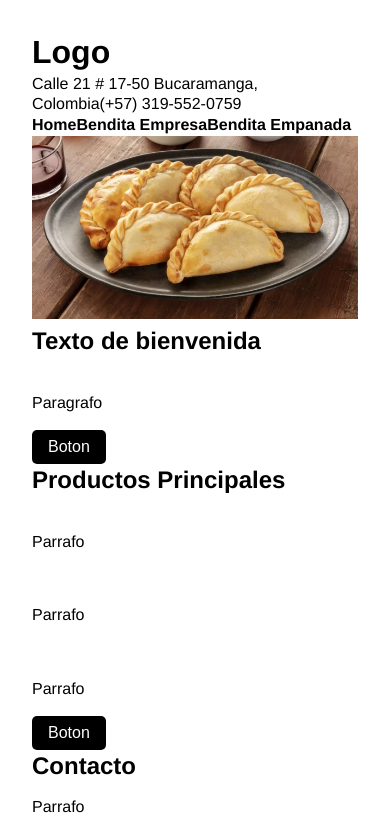
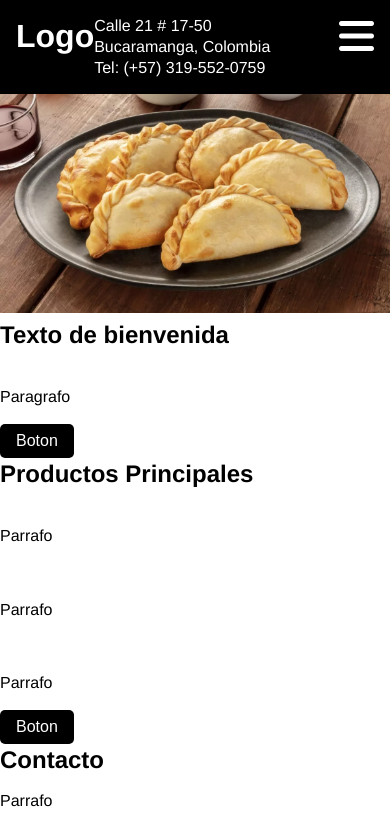
Before and after one commit to sebasmoles/bendita-empanada-es, a Vue app: page / in a window 390 px wide. Shown: the top 826 px of the page. Built offline with nearby package versions, Linux system fonts and the light colour scheme.

Commit message:
estilo(header): agregar estilos, no responsive

```diff
--- a/public/index.html
+++ b/public/index.html
@@ -5,6 +5,7 @@
     <meta http-equiv="X-UA-Compatible" content="IE=edge">
     <meta name="viewport" content="width=device-width,initial-scale=1.0">
     <meta name="description" content="Las mejores empanadas de la ciudad, aquí en Bendita Empanada.">
+    <link rel="stylesheet" href="https://cdnjs.cloudflare.com/ajax/libs/font-awesome/6.0.0/css/all.min.css" integrity="sha512-9usAa10IRO0HhonpyAIVpjrylPvoDwiPUiKdWk5t3PyolY1cOd4DSE0Ga+ri4AuTroPR5aQvXU9xC6qOPnzFeg==" crossorigin="anonymous" referrerpolicy="no-referrer" />
     <link rel="icon" href="<%= BASE_URL %>favicon.ico">
     <title>Bendita Empanada</title>
   </head>
--- a/src/App.vue
+++ b/src/App.vue
@@ -1,10 +1,10 @@
 <template>
-	<div class="container">
-		<Header />
-		<Hero />
-		<router-view />
-		<Footer />
-	</div>
+	<Header />
+
+	<Hero />
+	<router-view />
+
+	<Footer />
 </template>
 
 <script>
@@ -73,8 +73,4 @@
 	button:hover {
 		background-color: gray;
 	}
-
-	.container {
-		margin: 2rem;
-	}
 </style>
--- a/src/components/Header.vue
+++ b/src/components/Header.vue
@@ -1,22 +1,91 @@
 <template>
 	<header>
-		<h1>Logo</h1>
-		<div>
+		<h1 class="logo" @click="this.$router.push('/')">Logo</h1>
+		<div class="header-50">
+			<div class="header-info">
 				<span>Calle 21 # 17-50 Bucaramanga, Colombia</span>
-			<span>(+57) 319-552-0759</span>
+				<span>Tel: (+57) 319-552-0759</span>
 			</div>
 			<nav>
+				<i
+					class="fa-solid fa-bars"
+					v-show="!isHidden"
+					@click="toggleBurgerMenu"
+				></i>
+				<i
+					class="fa-solid fa-x"
+					v-show="isHidden"
+					@click="toggleBurgerMenu"
+				></i>
+				<div class="dropdown-links" v-show="isHidden">
 					<router-link to="/">Home</router-link>
 					<router-link to="/empresa">Bendita Empresa</router-link>
 					<router-link to="/productos">Bendita Empanada</router-link>
+				</div>
 			</nav>
+		</div>
 	</header>
 </template>
 
 <script>
 	export default {
 		name: "Header",
+		data() {
+			return {
+				isHidden: false,
+			};
+		},
+		methods: {
+			toggleBurgerMenu() {
+				this.isHidden = !this.isHidden;
+			},
+		},
 	};
 </script>
 
-<style scoped></style>
+<style scoped>
+	header {
+		width: 100%;
+		display: flex;
+		justify-content: space-between;
+		align-items: flex-start;
+		color: white;
+		background-color: black;
+		padding: 1rem;
+		position: sticky;
+		top: 0;
+	}
+	.header-50 {
+		display: flex;
+	}
+	.header-info {
+		display: flex;
+		flex-direction: column;
+		margin-right: 2rem;
+	}
+	.logo:hover {
+		color: gray;
+		cursor: pointer;
+	}
+	.fa-solid {
+		color: white;
+		font-size: 2.5rem;
+		transition: 0.3s;
+	}
+	.fa-solid:hover {
+		color: gray;
+		cursor: pointer;
+	}
+	.dropdown-links {
+		margin-top: 1rem;
+		padding: 1rem;
+		position: absolute;
+		right: 0%;
+		background-color: white;
+		box-shadow: 0px 8px 16px 0px rgba(0, 0, 0, 0.2);
+		z-index: 1;
+	}
+	.dropdown-links a:not(:last-child) {
+		margin-right: 2rem;
+	}
+</style>
```
Lines whose indentation alone changed are shown as unchanged.
